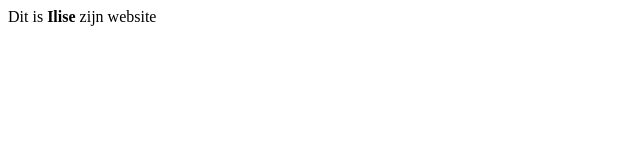
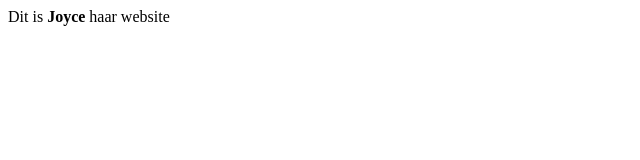
Before and after one commit to notnotiliiot/IliseGarmyn, a plain HTML site: page index.html in a window 1280 px wide. Shown: the full height of the page, 0-640 px from the left. Drawn offline with Linux system fonts and the light colour scheme.

Commit message:
Update index.html

```diff
--- a/index.html
+++ b/index.html
@@ -1 +1 @@
-<p>Dit is <strong>Ilise</strong> zijn website</p>
+<p>Dit is <strong>Joyce</strong> haar website</p>
```
